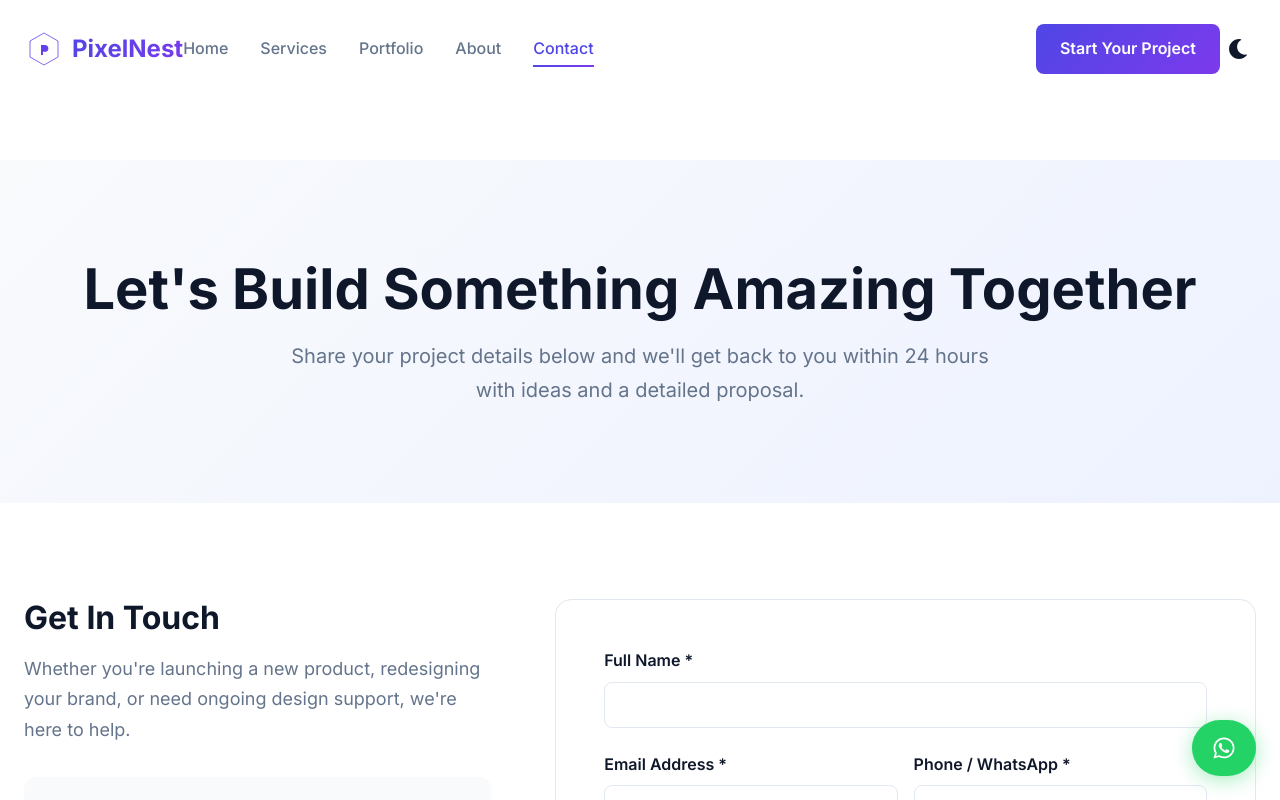
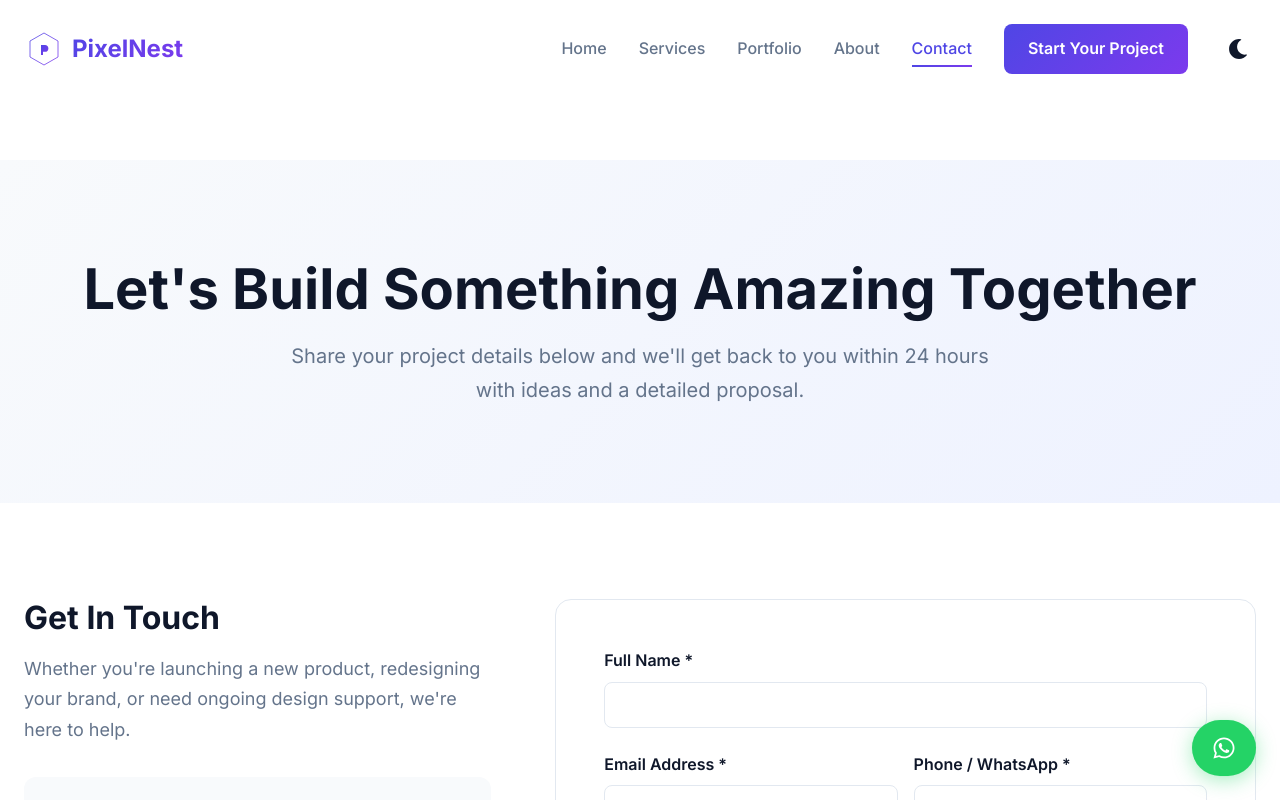
Before and after one commit to work-projt-vansh/pixelnest-studio-site, a React (Create React App) app: page /contact in a window 1280 px wide. Shown: the top 800 px of the page. Built offline with nearby package versions, Linux system fonts and the light colour scheme.

Commit message:
Refactor: Header layout - logo left, navigation and actions right

```diff
--- a/src/components/layout/Header.css
+++ b/src/components/layout/Header.css
@@ -48,11 +48,18 @@ html.dark-mode .header.scrolled {
   background-clip: text;
 }
 
+/* New container for right-aligned elements */
+.header-right-content {
+  display: flex;
+  align-items: center;
+  gap: var(--spacing-xl); /* Spacing between nav and header-actions */
+}
+
 .nav {
   display: flex;
   align-items: center;
-  gap: var(--spacing-xl);
-  flex-grow: 1;
+  gap: var(--spacing-xl); /* Spacing between nav links */
+  flex-grow: 0; /* Ensures nav does not take up extra space */
 }
 
 .nav-link {
@@ -137,10 +144,12 @@ html.dark-mode .dark-mode-toggle:hover {
 
 .desktop-cta {
   display: inline-flex;
-  margin-left: auto;
+  margin-left: 0; /* Remove margin-left: auto; as spacing is now handled by .header-right-content's gap */
 }
 
-.mobile-theme-selector { display: none; }
+.mobile-theme-selector {
+  display: none;
+}
 
 @media (max-width: 768px) {
   .nav {
@@ -171,17 +180,18 @@ html.dark-mode .dark-mode-toggle:hover {
     top: 0;
   }
 
+  /* Ensure mobile-menu-toggle is positioned correctly and visible */
   .mobile-menu-toggle {
     display: block;
-    position: fixed; /* Changed to fixed */
-    top: var(--spacing-lg); /* Explicit top position */
-    right: var(--spacing-lg); /* Explicit right position */
+    position: fixed; /* Keep it fixed so it's always on top of the menu */
+    top: var(--spacing-lg); /* Adjust as needed for padding from top */
+    right: var(--spacing-lg); /* Adjust as needed for padding from right */
     z-index: 1002; /* Very high z-index to be on top of everything */
   }
 
   .mobile-menu-toggle svg {
-    width: 24px; /* Explicitly set width */
-    height: 24px; /* Explicitly set height */
+    width: 24px; /* Explicitly set size */
+    height: 24px; /* Explicitly set size */
     display: block; /* Ensure it's a block-level element */
     fill: var(--text-primary); /* Ensure color is applied */
   }
@@ -196,16 +206,12 @@ html.dark-mode .dark-mode-toggle:hover {
   }
 
   .desktop-cta {
-    display: inline-flex;
-    width: 100%;
-    max-width: 280px;
-    margin-top: var(--spacing-md);
-    padding: 12px 24px;
-    font-size: 1rem;
-    margin-left: 0;
+    display: none; /* Hide desktop CTA in mobile view */
   }
 
-  .dark-mode-toggle { display: none; }
+  .dark-mode-toggle {
+    display: none;
+  }
 
   .mobile-theme-selector {
     display: flex;
@@ -246,6 +252,12 @@ html.dark-mode .dark-mode-toggle:hover {
 }
 
 @media (min-width: 769px) {
+  .header-right-content {
+    display: flex; /* Ensure it remains flex on desktop */
+    align-items: center;
+    gap: var(--spacing-xl); /* Maintain desktop spacing */
+  }
+
   .nav {
     position: relative;
     top: auto;
@@ -256,27 +268,29 @@ html.dark-mode .dark-mode-toggle:hover {
     max-height: none;
     background-color: transparent;
     flex-direction: row;
-    justify-content: flex-start; /* Or space-between, depending on desired desktop layout */
+    justify-content: flex-start;
     align-items: center;
-    gap: var(--spacing-xl); /* Revert to desktop gap */
-    padding: 0; /* Revert to desktop padding */
-    transition: none; /* Disable transition for desktop */
-    box-shadow: none; /* Remove box-shadow */
-    z-index: auto; /* Revert z-index */
-    overflow-y: visible; /* Revert overflow */
+    gap: var(--spacing-xl);
+    padding: 0;
+    transition: none;
+    box-shadow: none;
+    z-index: auto;
+    overflow-y: visible;
+    flex-grow: 0; /* Explicitly set flex-grow to 0 for desktop nav */
   }
 
   .desktop-cta {
-    display: inline-flex; /* Ensure desktop CTA is always visible */
+    display: inline-flex;
   }
 
   .mobile-cta,
-  .mobile-theme-selector {
-    display: none; /* Hide mobile-specific elements on desktop */
+  .mobile-theme-selector,
+  .mobile-menu-toggle { /* Hide mobile toggle on desktop */
+    display: none;
   }
 
   .nav-link {
-    font-size: 1rem; /* Revert font size if changed for mobile */
-    padding: 0; /* Revert padding if changed for mobile */
+    font-size: 1rem;
+    padding: 0;
   }
 }
--- a/src/components/layout/Header.js
+++ b/src/components/layout/Header.js
@@ -54,6 +54,7 @@ const Header = () => {
             <span className="logo-text">PixelNest</span>
           </Link>
 
+          <div className="header-right-content">
             <nav className={`nav ${isMobileMenuOpen ? 'mobile-open' : ''}`}>
               {navItems.map((item) => (
                 <Link
@@ -103,6 +104,7 @@ const Header = () => {
             </div>
           </div>
         </div>
+      </div>
     </header>
   );
 };
```
Lines whose indentation alone changed are shown as unchanged.
